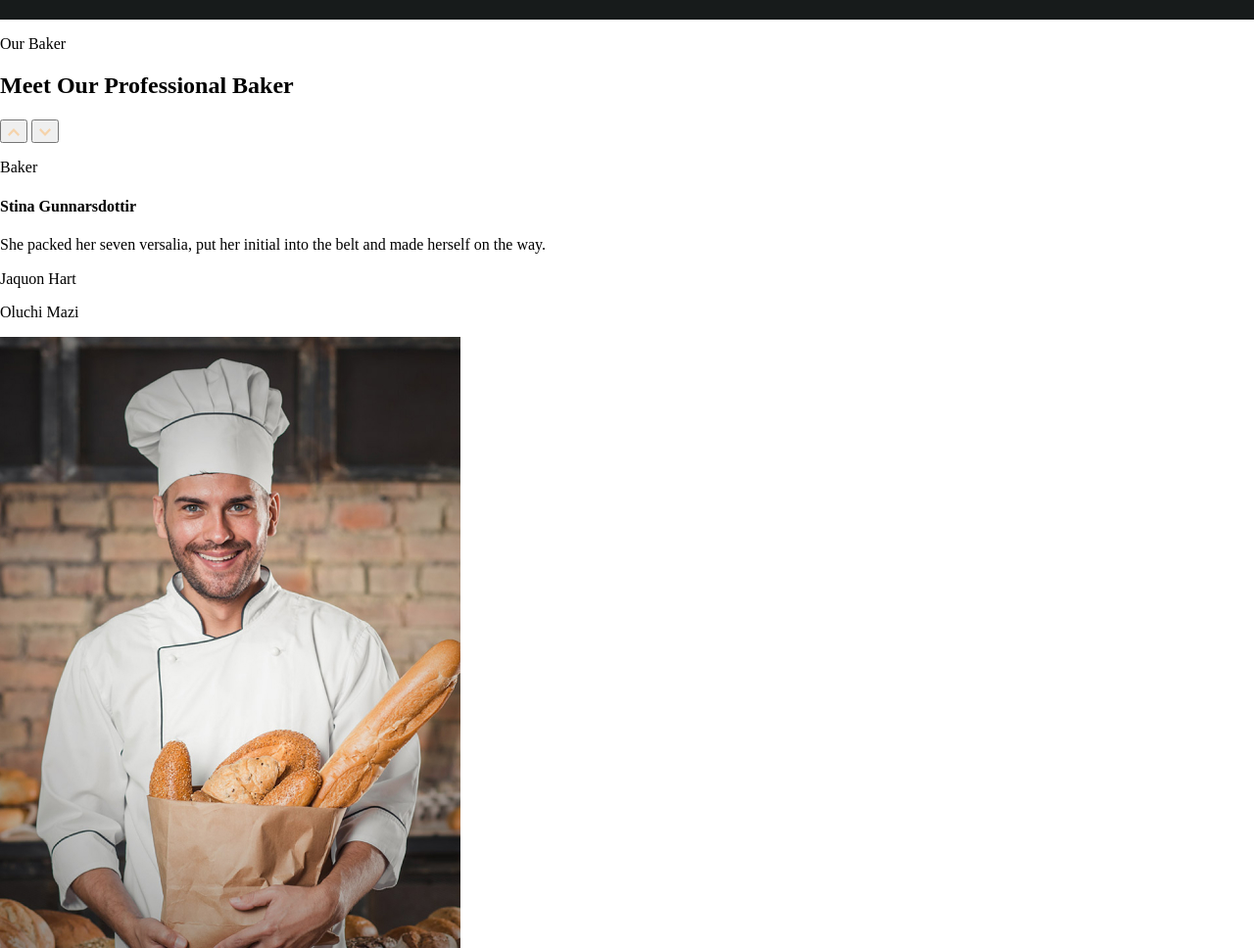
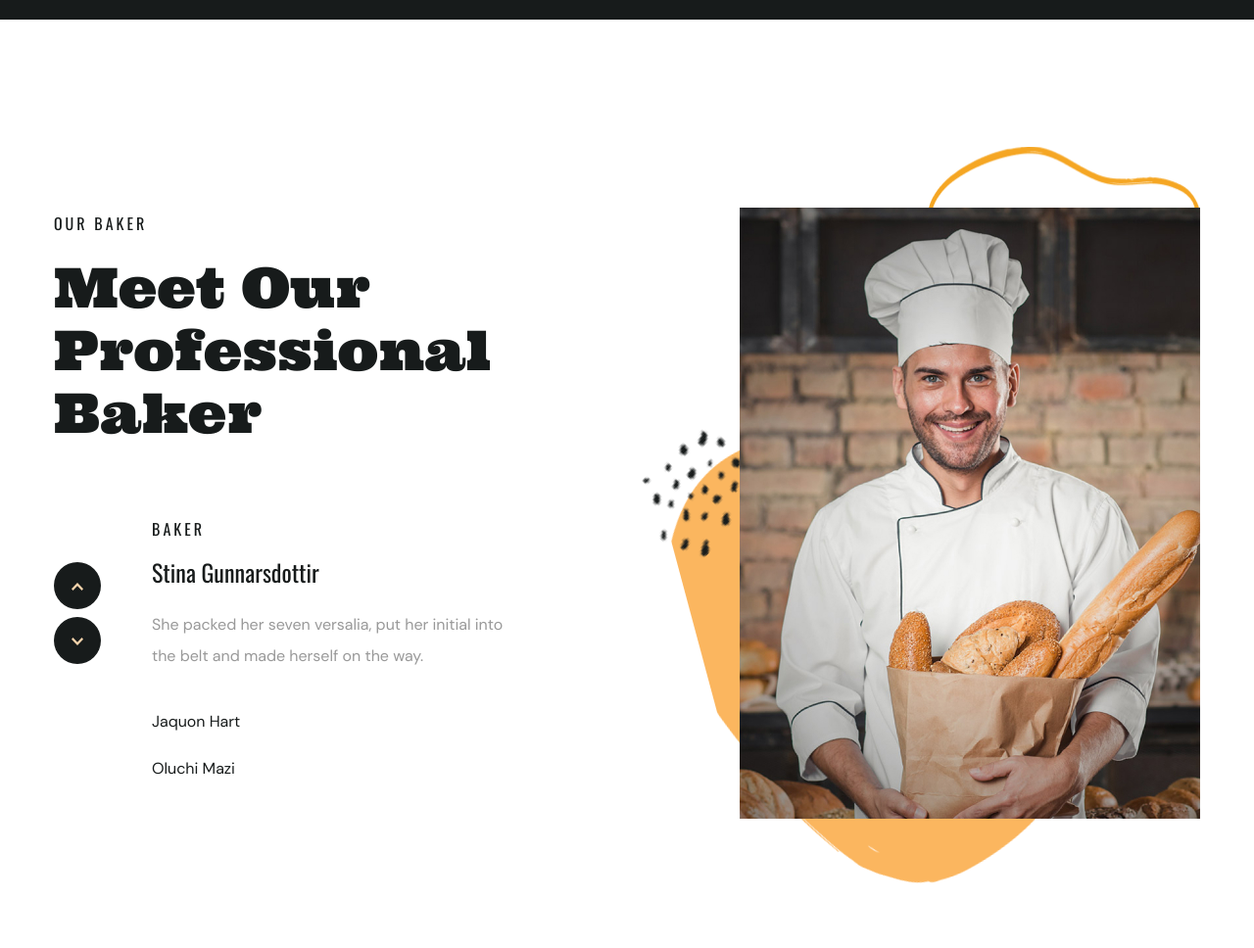
Before and after one commit to KatherinaKulinich/layout_____bakery, a website: page index.html in a window 1280 px wide. Shown: the part 6640-7608 px from the top of the page at 98% size. Drawn offline with Linux system fonts and the light colour scheme; files whose address does not match are found by name.

Commit message:
sections bakers done

```diff
--- a/index.html
+++ b/index.html
@@ -112,7 +112,7 @@
                                 <h4 class="slider__title">
                                     Last view back
                                 </h4>
-                                <p class="slider__decsription">
+                                <p class="slider__description">
                                     She packed her seven versalia, put her initial into the belt and
                                     made herself on the way. When she reached the first hills of the Italic.
                                 </p>
@@ -597,56 +597,68 @@
                 </div>
             </div>
         </section>
-        <section>
-            <div>
-                <div>
-                    <div>
-                        <p>
+        <section class="body__people">
+            <div class="wrapper wrapper--secondary">
+                <div class="bakers">
+                    <div class="bakers__content">
+                        <p class="bakers__subtitle">
                             Our Baker
                         </p>
-                        <h2>
+                        <h2 class="bakers__title">
                             Meet Our Professional Baker
                         </h2>
-                        <div>
-                            <div>
-                                <button type="button">
+                        <div class="slider">
+                            <div class="slider__switch">
+                                <button
+                                    type="button"
+                                    class="slider__button"
+                                >
                                     <img
                                         src="./images/svg/arrow-up.svg"
                                         alt="arrow-up"
                                     >
                                 </button>
-                                <button type="button">
+                                <button
+                                    type="button"
+                                    class="slider__button"
+                                >
                                     <img
                                         src="./images/svg/arrow-down.svg"
                                         alt="arrow-down"
                                     >
                                 </button>
                             </div>
-                            <div>
-                                <p>
+                            <div class="slider__content">
+                                <p class="slider__number">
                                     Baker
                                 </p>
-                                <h4>
+                                <h4 class="slider__title">
                                     Stina Gunnarsdottir
                                 </h4>
-                                <p>
+                                <p class="slider__description">
                                     She packed her seven versalia, put her initial into the belt and made herself on the way.
                                 </p>
+                                <div class="slider__next">
+                                    <p class="slider__next-title">
+                                        Jaquon Hart
+                                    </p>
+                                    <p class="slider__next-title">
+                                        Oluchi Mazi
+                                    </p>
+                                </div>
                             </div>
                         </div>
-                        <p>
-                            Jaquon Hart
-                        </p>
-                        <p>
-                            Oluchi Mazi
-                        </p>
                     </div>
-                    <div>
-                        <img src="./images/people/cooker-2.jpg" alt="baker">
-                        <div></div>
-                        <div></div>
-                        <div></div>
+                    <div class="bakers__picture">
+                        <img
+                            src="./images/people/cooker-2.jpg"
+                            alt="baker"
+                            class="bakers__baker-photo"
+                        >
                     </div>
+                    <div class="bakers__dots"></div>
+                    <div class="bakers__figure"></div>
+                    <div class="bakers__line"></div>
                 </div>
                 <div>
                     <p>
--- a/sass/_body.scss
+++ b/sass/_body.scss
@@ -3,7 +3,8 @@
 .body {
     &__header,
     &__features-section,
-    &__products {
+    &__products,
+    &__people {
         background-color: #FFFFFF;
     }
 
--- a/sass/components/_slider.scss
+++ b/sass/components/_slider.scss
@@ -40,7 +40,7 @@
         margin-bottom: 22px;
     }
 
-    &__decsription {
+    &__description {
         @include description-text(rgba(51, 51, 51, 0.5));
         margin-bottom: 35px;
         margin-top: 0;
--- /dev/null
+++ b/sass/sections/_bakers.scss
@@ -0,0 +1,60 @@
+@use '../variables' as *;
+@use '../mixins' as *;
+
+.bakers {
+    @include paddingYY(192px, 133px);
+    display: flex;
+    justify-content: space-between;
+    position: relative;
+
+    &__content {
+        width: 50%;
+    }
+
+    &__subtitle {
+        @include sub-title;
+        margin-bottom: 18px;
+    }
+
+    &__title {
+        @include title;
+        margin-bottom: 70px;
+    }
+
+    &__picture {
+        z-index: 40;
+    }
+
+    &__dots {
+        @include image ('../images/background/dark-dots-2.png');
+        width: 124px;
+        height: 104px;
+        transform: rotate(-45deg);
+        position: absolute;
+        z-index: 30;
+        top: 430px;
+        right: 450px
+    }
+
+    &__figure {
+        @include image ('../images/background/fill-abstract.png');
+        width: 482px;
+        height: 489px;
+        transform: rotate(-105deg);
+        position: absolute;
+        z-index: 20;
+        bottom: 80px;
+        right: 20px;
+    }
+
+    &__line {
+        @include image ('../images/background/abstract-light.png');
+        width: 278px;
+        height: 211px;
+        position: absolute;
+        z-index: 20;
+        top: 130px;
+        right: 0;
+    }
+
+}
--- a/sass/sections/_process.scss
+++ b/sass/sections/_process.scss
@@ -7,7 +7,6 @@
     flex-direction: column;
     align-items: center;
     position: relative;
-
 
     &__subtitle {
         @include sub-title(#FFFFFF);
@@ -27,7 +26,6 @@
     &__card-item {
         width: 25%;
     }
-
 
     &__dots {
         @include image ('../images/background/light-dots.png');
--- a/sass/style.scss
+++ b/sass/style.scss
@@ -23,3 +23,4 @@
 @import "./sections/process-video";
 @import "./sections/process";
 @import "./sections/recipes";
+@import "./sections/bakers";
```
Also changed, not shown: css/style.min.css.
